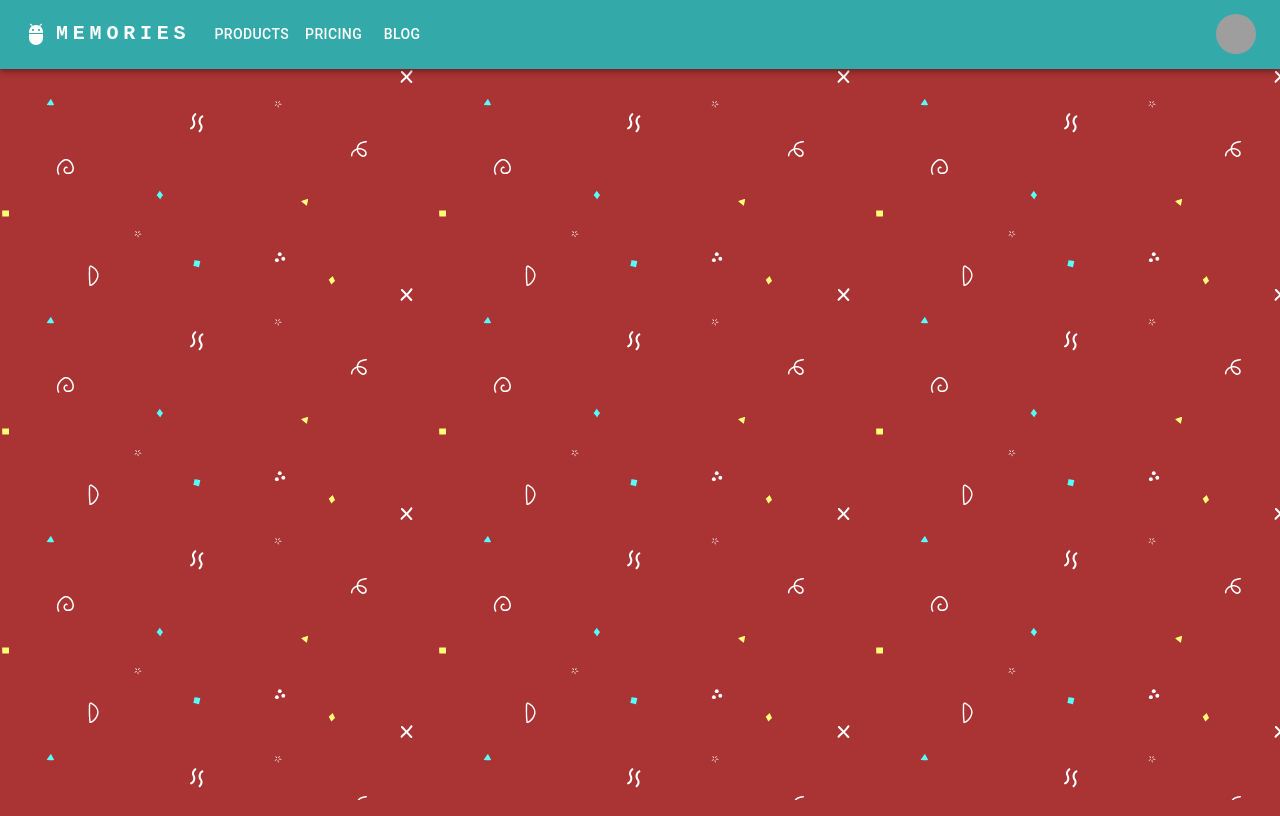
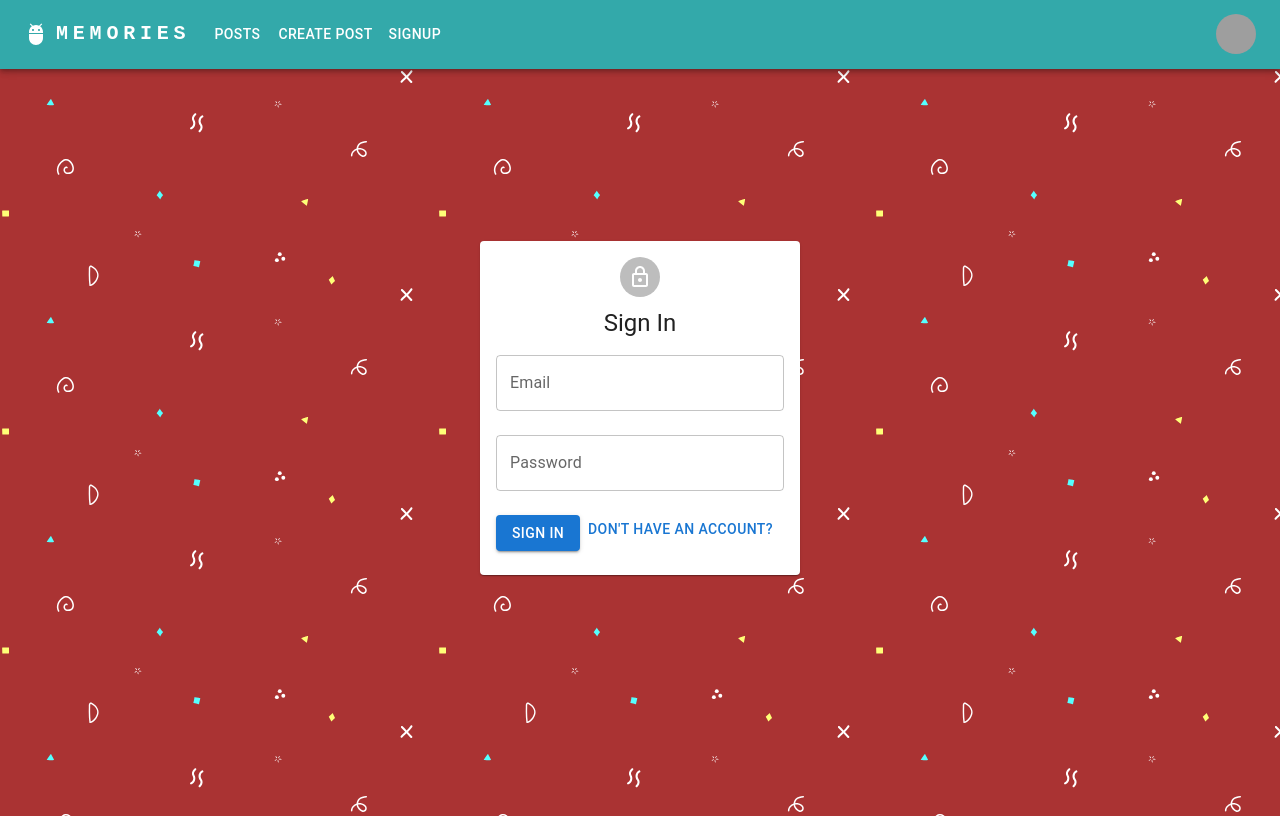
Before and after one commit to Preet1810/memories-app, a React (Vite) app in the folder client/: page /auth in a window 1280 px wide. Built offline with nearby package versions, Linux system fonts and the light colour scheme; grey boxes are pictures that could not be loaded.

Commit message:
auth-client

```diff
--- a/client/src/App.jsx
+++ b/client/src/App.jsx
@@ -4,6 +4,7 @@ import Layout from "./components/Layout/Layout";
 import Posts from "./components/Posts/Posts";
 import Form from "./components/Form/Form"
 import Edit from "./components/Edit/Edit";
+import Auth from "./components/Auth/Auth"
 
 function App() {
     return (
@@ -13,6 +14,7 @@ function App() {
                     <Route path="/" element={<Posts />} />
                     <Route path="/createPost" element={<Form />} />
                     <Route path="/edit/:id" element={<Edit />} />
+                    <Route path="/auth" element={<Auth />} />
                 </Routes>
             </Layout>
         </BrowserRouter>
--- /dev/null
+++ b/client/src/components/Auth/Auth.jsx
@@ -0,0 +1,106 @@
+import React, { useState } from 'react';
+import {
+    Card,
+    CardContent,
+    TextField,
+    Button,
+    Typography, Avatar
+} from '@mui/material';
+
+import LockOutlinedIcon from '@mui/icons-material/LockOutlined';
+
+const Auth=() => {
+    const [showSignup, setShowSignup]=useState(false);
+    const [email, setEmail]=useState('');
+    const [password, setPassword]=useState('');
+    const [name, setName]=useState('');
+    const [repeatPassword, setRepeatPassword]=useState('');
+
+    const handleEmailChange=(event) => {
+        setEmail(event.target.value);
+    };
+
+    const handlePasswordChange=(event) => {
+        setPassword(event.target.value);
+    };
+
+    const handleNameChange=(event) => {
+        setName(event.target.value);
+    };
+
+    const handleRepeatPasswordChange=(event) => {
+        setRepeatPassword(event.target.value);
+    };
+
+    const handleSignInClick=() => {
+        // TODO: handle sign in logic
+    };
+
+    const handleSignUpClick=() => {
+        // TODO: handle sign up logic
+    };
+
+    const handleToggleSignupClick=() => {
+        setShowSignup(!showSignup);
+    };
+
+    const cardTitle=showSignup? 'Sign Up':'Sign In';
+    const cardActionLabel=showSignup? 'Already have an account?':"Don't have an account?";
+
+    return (
+        <div style={{ display: 'flex', justifyContent: 'center', alignItems: 'center', height: '100vh' }}>
+            <Card sx={{ width: '20rem' }}>
+                <CardContent>
+                    <div style={{ display: 'flex', justifyContent: 'center', alignItems: 'center', flexDirection: 'column' }}>
+                        <Avatar style={{ marginBottom: 10 }}>
+                            <LockOutlinedIcon />
+                        </Avatar>
+                        <Typography variant="h5" component="h2">
+                            {cardTitle}
+                        </Typography>
+                    </div>
+                    <TextField
+                        label="Email"
+                        value={email}
+                        onChange={handleEmailChange}
+                        fullWidth
+                        margin="normal"
+                    />
+                    <TextField
+                        label="Password"
+                        type="password"
+                        value={password}
+                        onChange={handlePasswordChange}
+                        fullWidth
+                        margin="normal"
+                    />
+                    {showSignup&&(
+                        <>
+                            <TextField
+                                label="Name"
+                                value={name}
+                                onChange={handleNameChange}
+                                fullWidth
+                                margin="normal"
+                            />
+                            <TextField
+                                label="Repeat Password"
+                                type="password"
+                                value={repeatPassword}
+                                onChange={handleRepeatPasswordChange}
+                                fullWidth
+                                margin="normal"
+                            />
+                        </>
+                    )}
+                    <Button variant="contained" color="primary" sx={{ marginTop: "1rem" }} onClick={showSignup? handleSignUpClick:handleSignInClick}>
+                        {cardTitle}
+                    </Button>
+                    <Button onClick={handleToggleSignupClick} sx={{ marginTop: "0.5rem" }}>{cardActionLabel}</Button>
+                </CardContent>
+            </Card>
+        </div>
+    );
+}
+
+export default Auth
--- a/client/src/components/Navbar/Navbar.jsx
+++ b/client/src/components/Navbar/Navbar.jsx
@@ -5,11 +5,13 @@ import AdbIcon from '@mui/icons-material/Adb';
 import Grid from '@mui/material/Unstable_Grid2';
 // import Posts from '../Posts/Posts';
 // import Form from './components/Form/Form';
+import { Link } from "react-router-dom";
 
 
 function Navbar() {
-    const pages=['Products', 'Pricing', 'Blog'];
-    const settings=['Profile', 'Account', 'Dashboard', 'Logout'];
+    const pages=['Posts', 'Create Post', 'Signup'];
+    const links=['/', '/createPost', '/auth'];
+    const settings=['Profile', 'Account', 'Dashboard', 'Signup'];
     const [anchorElNav, setAnchorElNav]=useState(null);
     const [anchorElUser, setAnchorElUser]=useState(null);
     const handleOpenNavMenu=(event) => {
@@ -83,9 +85,11 @@ function Navbar() {
                                     display: { xs: 'block', md: 'none' },
                                 }}
                             >
-                                {pages.map((page) => (
+                                {pages.map((page, index) => (
                                     <MenuItem key={page} onClick={handleCloseNavMenu}>
-                                        <Typography textAlign="center" >{page}</Typography>
+                                        <Link to={links[index]} style={{ textDecoration: 'none' }}>
+                                            <Typography textAlign="center">{page}</Typography>
+                                        </Link>
                                     </MenuItem>
                                 ))}
                             </Menu>
@@ -110,11 +114,13 @@ function Navbar() {
                             LOGO
                         </Typography>
                         <Box sx={{ flexGrow: 1, display: { xs: 'none', md: 'flex' } }}>
-                            {pages.map((page) => (
+                            {pages.map((page, index) => (
                                 <Button
                                     key={page}
                                     onClick={handleCloseNavMenu}
                                     sx={{ my: 2, color: 'white', display: 'block' }}
+                                    component={Link}
+                                    to={links[index]}
                                 >
                                     {page}
                                 </Button>
```
